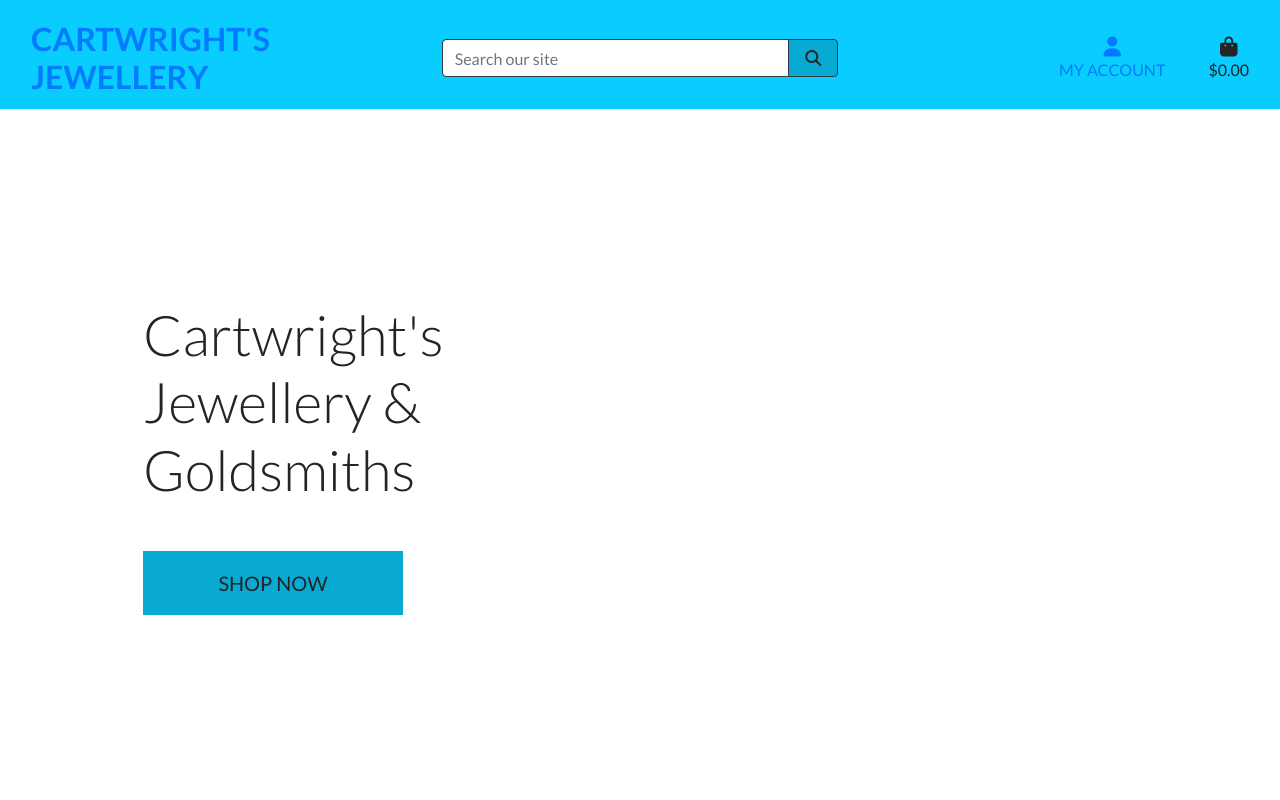
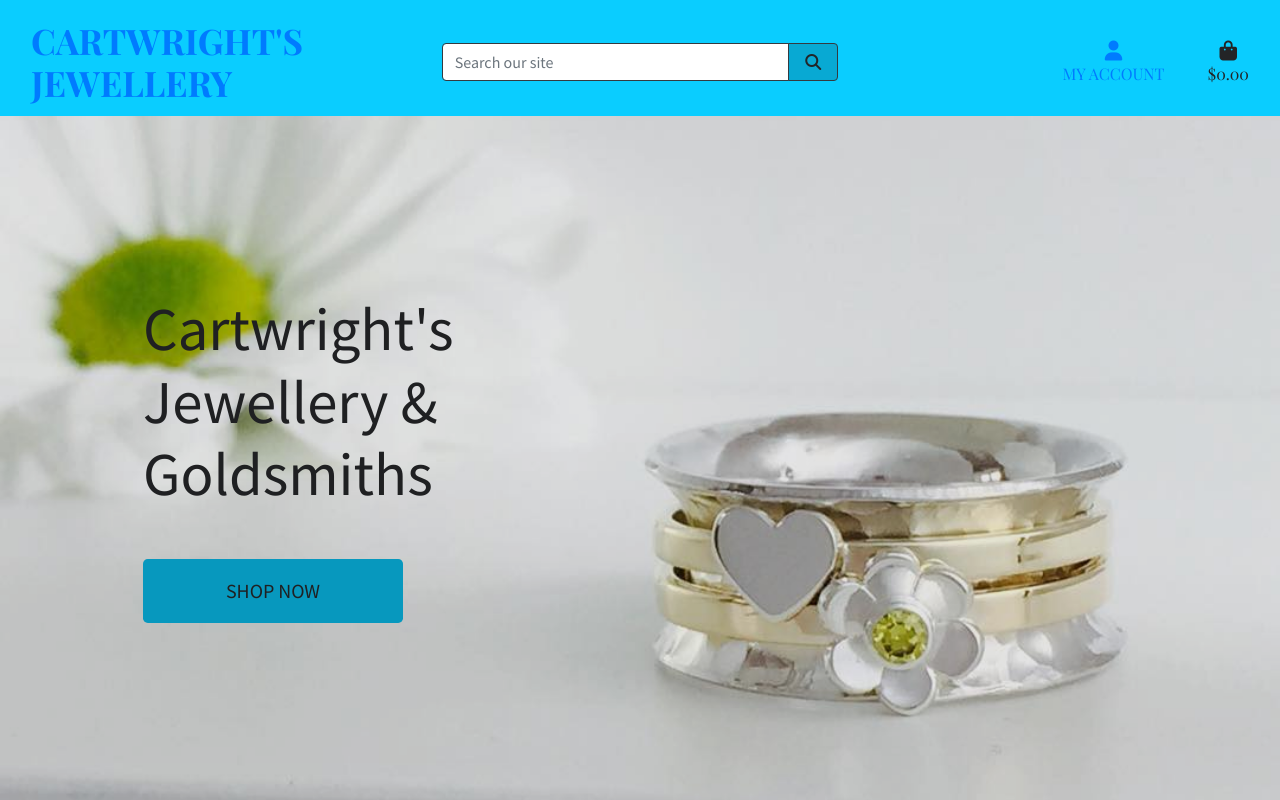
Before and after one commit to andywales83/Cartwrights-Jewellery-Goldsmiths, a Django app: page / in a window 1280 px wide. Run offline with Django 3.2, Linux system fonts and the light colour scheme; some libraries are stand-ins or nearby versions.

Commit message:
Change Home image and amend home page css styling

```diff
--- a/home/templates/home/index.html
+++ b/home/templates/home/index.html
@@ -18,7 +18,7 @@
             </h1>
             <div class="my-5">
                 <h4>
-                    <a href="" class="shop-now-button btn btn-lg rounded-0 text-uppercase py-3">Shop Now</a>
+                    <a href="" class="shop-now-button btn btn-lg rounded-3 text-uppercase py-3">Shop Now</a>
                 </h4>
             </div>
         </div>
--- a/static/css/base.css
+++ b/static/css/base.css
@@ -18,11 +18,22 @@ html {
 }
 
 body {
-    background: url() no-repeat center center fixed;
+    background: url(/static/images/home-img.png) no-repeat center center fixed;
     background-size: cover;
     height: calc(100vh - 164px);
     color: var(--eerie-black);
-    font-family: 'Lato', sans-serif;
+    font-family: 'Source Sans Pro', sans-serif;
+}
+
+/* Home page image overlay to dim down brightness */
+.overlay {
+    background-color: rgba(0, 0, 0, 0.1);
+    top: 0;
+    left: 0;
+    width: 100%;
+    height: 100%;
+    position: absolute;
+    z-index: 1;
 }
 
 #topnav {
@@ -39,11 +50,26 @@ body {
 }
 
 .nav-link {
+    font-family: 'Playfair Display';
     text-transform: uppercase;
+}
+
+.nav-link:visited {
+    text-decoration: none;
+}
+
+.navbar-logo {
+    font-size: 2.2rem;
+    font-weight: 700;
 }
 
 .main-logo-link {
     width: fit-content;
+}
+
+.main-page-logo {
+    font-size: 3.8rem;
+    font-weight: 500;
 }
 
 .shop-now-button {
--- a/templates/base.html
+++ b/templates/base.html
@@ -24,7 +24,7 @@
     <link rel="preconnect" href="https://fonts.googleapis.com">
     <link rel="preconnect" href="https://fonts.gstatic.com" crossorigin>
     <link
-        href="https://fonts.googleapis.com/css2?family=Lato:wght@300;400;700&family=Roboto:wght@300;400;500;700&display=swap"
+        href="https://fonts.googleapis.com/css2?family=Playfair+Display:wght@400;500;600;700&family=Source+Sans+Pro:wght@300;400;600;700&display=swap"
         rel="stylesheet">
 
     <!-- Static Base CCS File -->
@@ -37,14 +37,14 @@
     {% block corejs %}
     <!-- JavaScript -->
     <!-- jQuery first, then Popper.js, then Bootstrap JS -->
-    <script src="https://code.jquery.com/jquery-3.4.1.slim.min.js"
-        integrity="sha384-J6qa4849blE2+poT4WnyKhv5vZF5SrPo0iEjwBvKU7imGFAV0wwj1yYfoRSJoZ+n" crossorigin="anonymous">
+    <script src="https://code.jquery.com/jquery-3.6.0.min.js"
+        integrity="sha256-/xUj+3OJU5yExlq6GSYGSHk7tPXikynS7ogEvDej/m4=" crossorigin="anonymous">
     </script>
-    <script src="https://cdn.jsdelivr.net/npm/popper.js@1.16.0/dist/umd/popper.min.js"
-        integrity="sha384-Q6E9RHvbIyZFJoft+2mJbHaEWldlvI9IOYy5n3zV9zzTtmI3UksdQRVvoxMfooAo" crossorigin="anonymous">
+    <script src="https://cdn.jsdelivr.net/npm/@popperjs/core@2.10.2/dist/umd/popper.min.js"
+        integrity="sha384-7+zCNj/IqJ95wo16oMtfsKbZ9ccEh31eOz1HGyDuCQ6wgnyJNSYdrPa03rtR1zdB" crossorigin="anonymous">
     </script>
-    <script src="https://stackpath.bootstrapcdn.com/bootstrap/4.4.1/js/bootstrap.min.js"
-        integrity="sha384-wfSDF2E50Y2D1uUdj0O3uMBJnjuUD4Ih7YwaYd1iqfktj0Uod8GCExl3Og8ifwB6" crossorigin="anonymous">
+    <script src="https://cdn.jsdelivr.net/npm/bootstrap@5.1.3/dist/js/bootstrap.min.js"
+        integrity="sha384-QJHtvGhmr9XOIpI6YVutG+2QOK9T+ZnN4kzFN1RtK3zEFEIsxhlmWl5/YESvpZ13" crossorigin="anonymous">
     </script>
     <script src="https://kit.fontawesome.com/5baee9fec7.js" crossorigin="anonymous"></script>
     {% endblock %}
@@ -61,14 +61,14 @@
             <div class="col-12 col-lg-4 my-auto py-1 py-lg-1 text-center text-lg-left">
                 <a href="{% url 'home' %}" class="nav-link main-logo-link">
                     <h2 class="navbar-logo text-black my-0">
-                        <strong>Cartwright's Jewellery</strong>
+                        Cartwright's Jewellery
                     </h2>
                 </a>
             </div>
             <div class="col-12 col-lg-4 my-auto py-1 py-lg-0">
                 <form method="GET" action="">
                     <div class="input-group w-100">
-                        <input class="form-control border border-dark rounded-left" type="text" name="q"
+                        <input class="form-control border border-dark rounded-left rounded-3" type="text" name="q"
                             placeholder="Search our site">
                         <div class="input-group-append">
                             <button class="form-control btn control-btn border border-dark rounded-right" type="submit">
@@ -123,6 +123,8 @@
         </div>
     </header>
 
+    <div class="overlay"></div>
+
     {% if messages %}
     <div class="message-container"></div>
     {% endif %}
```
Also changed, not shown: static/images/home-img.jpg (deleted), static/images/home-img.png (added).
